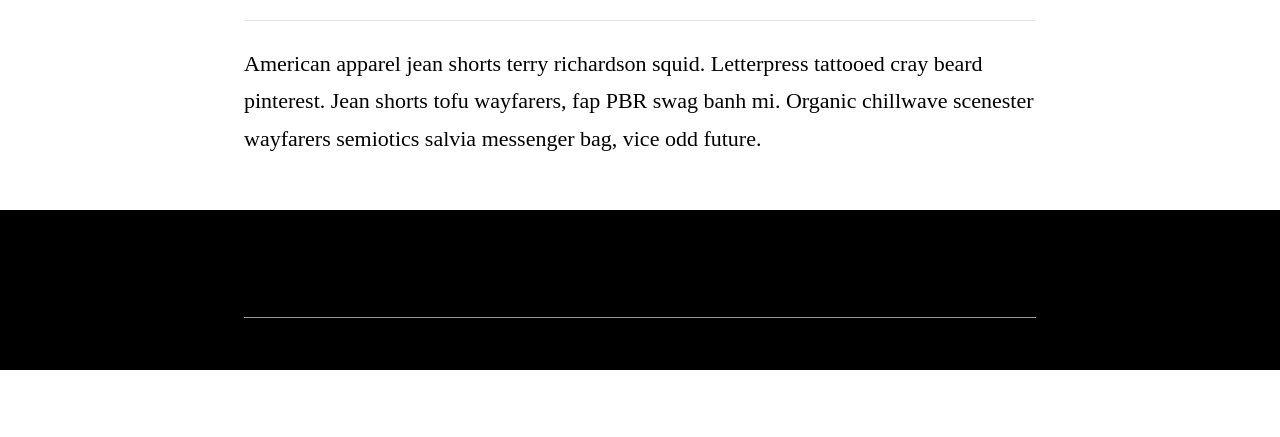
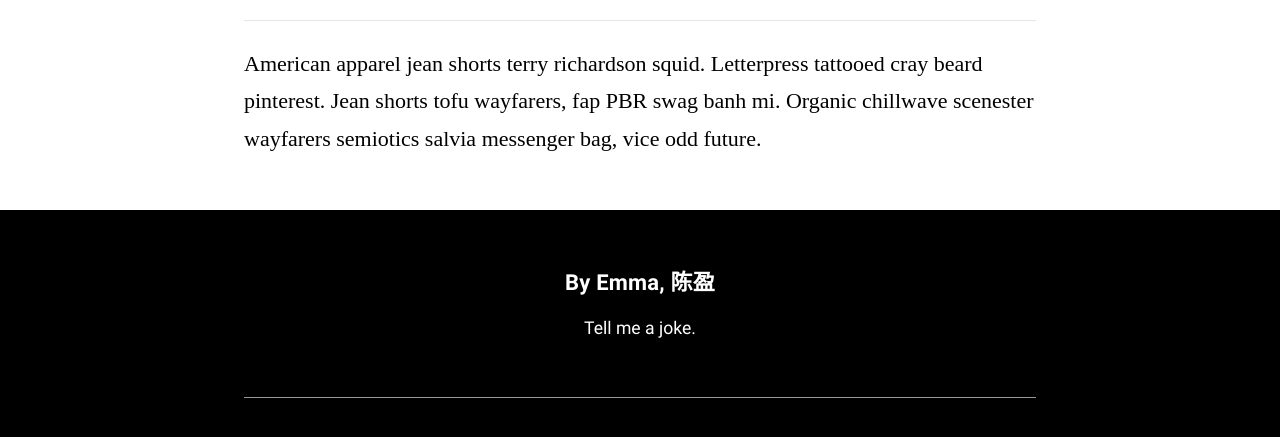
Before and after one commit to happyappledog2/happyappledog2.github.io, a Jekyll site: the page built from style-guide.html, in a window 1280 px wide and 900 px high, scrolled down 5211 px, cut to the strip 449-886 px from the top of the window. Built offline with Jekyll 4.4.1, drawn with Linux system fonts in a browser that asks for light colours; some web fonts are replaced; before the commit the page ends 6030 px from its top, so only the background shows below that.

Commit message:
use default pagination. Completed footer

```diff
--- a/_config.yml
+++ b/_config.yml
@@ -12,7 +12,7 @@
 
 
 # Pagination settings
-paginate: 5
+paginate: 10
 
 # pagination:
 #   enabled: true
--- a/_includes/footer.html
+++ b/_includes/footer.html
@@ -3,6 +3,8 @@
   <div class="grid">
     <div class="subscribe" id="subscribe">
       <div class="subscribe__container">
+        <span class="subscribe__title">By Emma, 陈盈</span>
+        <p class="subscribe__text">Tell me a joke.</p>
       </div>
     </div>
 
--- a/_includes/pagination.html
+++ b/_includes/pagination.html
@@ -1,5 +1,19 @@
 {% if paginator.next_page %}
   <div class="posts__pagination">
-    <span class="posts__next">Load More</span>
+    {% if paginator.previous_page %}
+        <a href="{{ paginator.previous_page_path }}" class="previous">
+          Previous
+        </a>
+      {% else %}
+        <span class="previous">Previous</span>
+      {% endif %}
+      <span class="page_number ">
+            {{ paginator.page }} of {{ paginator.total_pages }}
+      </span>
+      {% if paginator.next_page %}
+        <a href="{{ paginator.next_page_path }}" class="next">Next</a>
+      {% else %}
+        <span class="next">Next</span>
+      {% endif %}
   </div>
 {% endif %}
--- a/index.html
+++ b/index.html
@@ -17,5 +17,4 @@
     </div>
   </div>
 
-  {% include pagination.html %}
 </div>
```
Also changed, not shown: other parts of _includes/footer.html (+3 -5 lines), 9 other files.
